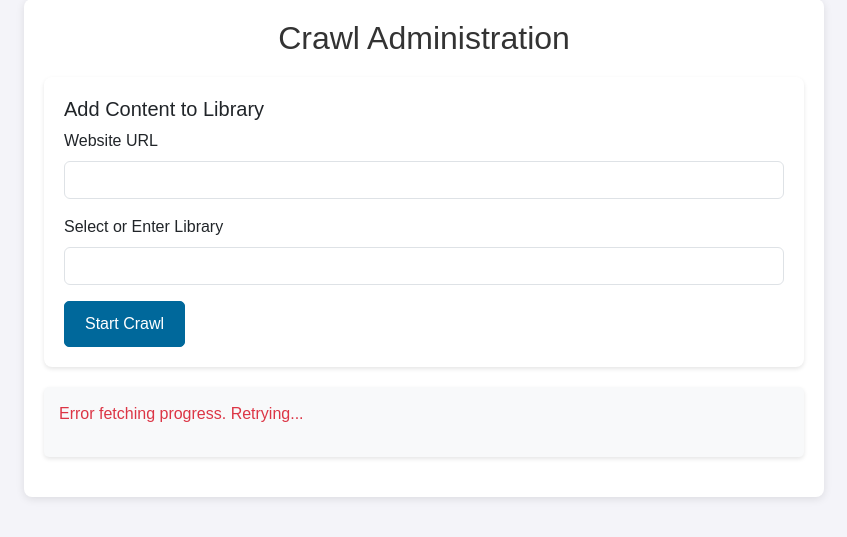
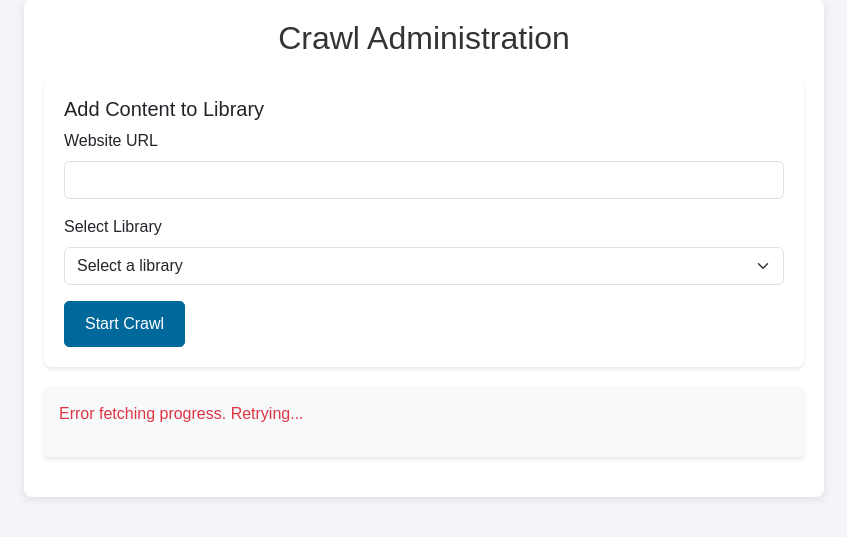
Before and after one commit to joepiercefireside/librarybuilder, a Flask app: page /crawl in a window 1280 px wide. Shown: the part 201-738 px from the top of the page, without its empty margins (216-1063 px from the left). Run offline with Flask 3, Linux system fonts and the light colour scheme; the visitor is signed in with stand-in values (Sample User, id 1); data that the repository does not hold is empty; some libraries are stand-ins or nearby versions.

Commit message:
fix crawl status

```diff
--- a/app.py
+++ b/app.py
@@ -618,8 +618,8 @@ def crawl_progress():
         loop = asyncio.new_event_loop()
         asyncio.set_event_loop(loop)
         try:
-            if not current_user.is_authenticated:
-                logger.error("Unauthenticated user in crawl_progress")
+            if current_user is None or not current_user.is_authenticated:
+                logger.error("Unauthenticated user in crawl_progress: current_user is None or not authenticated")
                 yield f"data: {{'status': 'error: User not authenticated'}}\n\n"
                 return
             while True:
--- a/templates/crawl.html
+++ b/templates/crawl.html
@@ -12,6 +12,12 @@
                 const progressDiv = document.getElementById('progress');
                 source.onmessage = function(event) {
                     const data = JSON.parse(event.data);
+                    if (data.status && data.status.startsWith('error')) {
+                        progressDiv.innerHTML = '<p class="text-danger">Error: ' + data.status + '</p>';
+                        source.close();
+                        setTimeout(connectEventSource, 3000);
+                        return;
+                    }
                     progressDiv.innerHTML = `
                         <p><strong>Links Found:</strong> ${data.links_found}</p>
                         <p><strong>Links Scanned:</strong> ${data.links_scanned}</p>
@@ -25,32 +31,27 @@
                 source.onerror = function() {
                     progressDiv.innerHTML = '<p class="text-danger">Error fetching progress. Retrying...</p>';
                     source.close();
-                    setTimeout(connectEventSource, 3000); // Retry after 3 seconds
+                    setTimeout(connectEventSource, 3000);
                 };
             }
             connectEventSource();
         }
 
-        function checkLibraryInput() {
-            const input = document.getElementById('library_name').value.trim();
-            const addButton = document.getElementById('add_library_button');
-            const options = Array.from(document.querySelectorAll('#library_list option')).map(opt => opt.value.trim());
-            const selectedOption = options.find(opt => opt === input);
-            if (selectedOption) {
-                const option = document.querySelector(`#library_list option[value="${input}"]`);
-                document.getElementById('library_id').value = option ? option.dataset.id : '';
-                addButton.style.display = 'none';
-            } else if (input) {
-                document.getElementById('library_id').value = '';
-                addButton.style.display = 'block';
+        function toggleNewLibraryInput() {
+            const select = document.getElementById('library_select');
+            const newLibraryDiv = document.getElementById('new_library_input');
+            const libraryIdInput = document.getElementById('library_id');
+            if (select.value === 'other') {
+                newLibraryDiv.style.display = 'block';
+                libraryIdInput.value = '';
             } else {
-                document.getElementById('library_id').value = '';
-                addButton.style.display = 'none';
+                newLibraryDiv.style.display = 'none';
+                libraryIdInput.value = select.value;
             }
         }
 
         function addLibrary() {
-            const name = document.getElementById('library_name').value.trim();
+            const name = document.getElementById('new_library_name').value.trim();
             if (!name) {
                 alert('Library name cannot be empty.');
                 return;
@@ -63,14 +64,15 @@
             .then(response => response.json())
             .then(data => {
                 if (data.status === 'success') {
-                    const datalist = document.getElementById('library_list');
+                    const select = document.getElementById('library_select');
                     const option = document.createElement('option');
-                    option.value = data.library_name;
-                    option.dataset.id = data.library_id;
-                    datalist.appendChild(option);
-                    document.getElementById('library_name').value = data.library_name;
+                    option.value = data.library_id;
+                    option.text = data.library_name;
+                    select.insertBefore(option, select.lastElementChild);
+                    select.value = data.library_id;
+                    document.getElementById('new_library_name').value = '';
+                    document.getElementById('new_library_input').style.display = 'none';
                     document.getElementById('library_id').value = data.library_id;
-                    document.getElementById('add_library_button').style.display = 'none';
                     alert('Library created successfully!');
                 } else {
                     alert('Error creating library: ' + data.message);
@@ -85,7 +87,7 @@
             if (document.getElementById('progress')) {
                 startProgress();
             }
-            document.getElementById('library_name').addEventListener('input', checkLibraryInput);
+            document.getElementById('library_select').addEventListener('change', toggleNewLibraryInput);
         };
     </script>
 </head>
@@ -140,14 +142,18 @@
                         <input type="text" class="form-control" id="url" name="url" required>
                     </div>
                     <div class="mb-3">
-                        <label for="library_name" class="form-label">Select or Enter Library</label>
-                        <button type="button" id="add_library_button" class="btn btn-primary mb-2" style="display: none;" onclick="addLibrary()">Add Library</button>
-                        <input type="text" class="form-control" id="library_name" list="library_list" required oninput="checkLibraryInput()">
-                        <datalist id="library_list">
+                        <label for="library_select" class="form-label">Select Library</label>
+                        <select class="form-select" id="library_select" required onchange="toggleNewLibraryInput()">
+                            <option value="">Select a library</option>
                             {% for library in libraries %}
-                                <option value="{{ library[1] }}" data-id="{{ library[0] }}">
+                                <option value="{{ library[0] }}">{{ library[1] }}</option>
                             {% endfor %}
-                        </datalist>
+                            <option value="other">Other</option>
+                        </select>
+                        <div id="new_library_input" style="display: none;" class="mt-2">
+                            <input type="text" class="form-control" id="new_library_name" placeholder="Enter new library name">
+                            <button type="button" class="btn btn-primary mt-2 add-library-button" onclick="addLibrary()">Add Library</button>
+                        </div>
                         <input type="hidden" id="library_id" name="library_id" required>
                     </div>
                     <button type="submit" class="btn btn-primary" onclick="startProgress()">Start Crawl</button>
```
